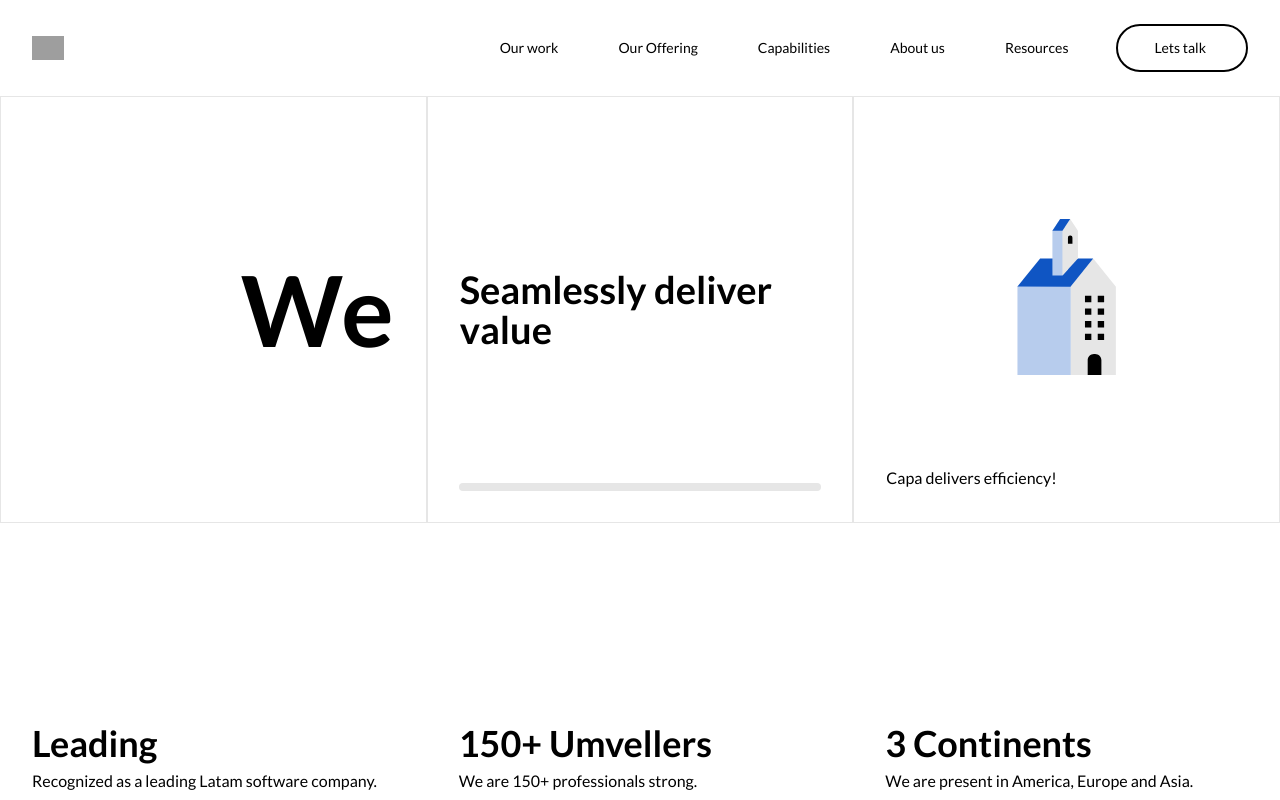
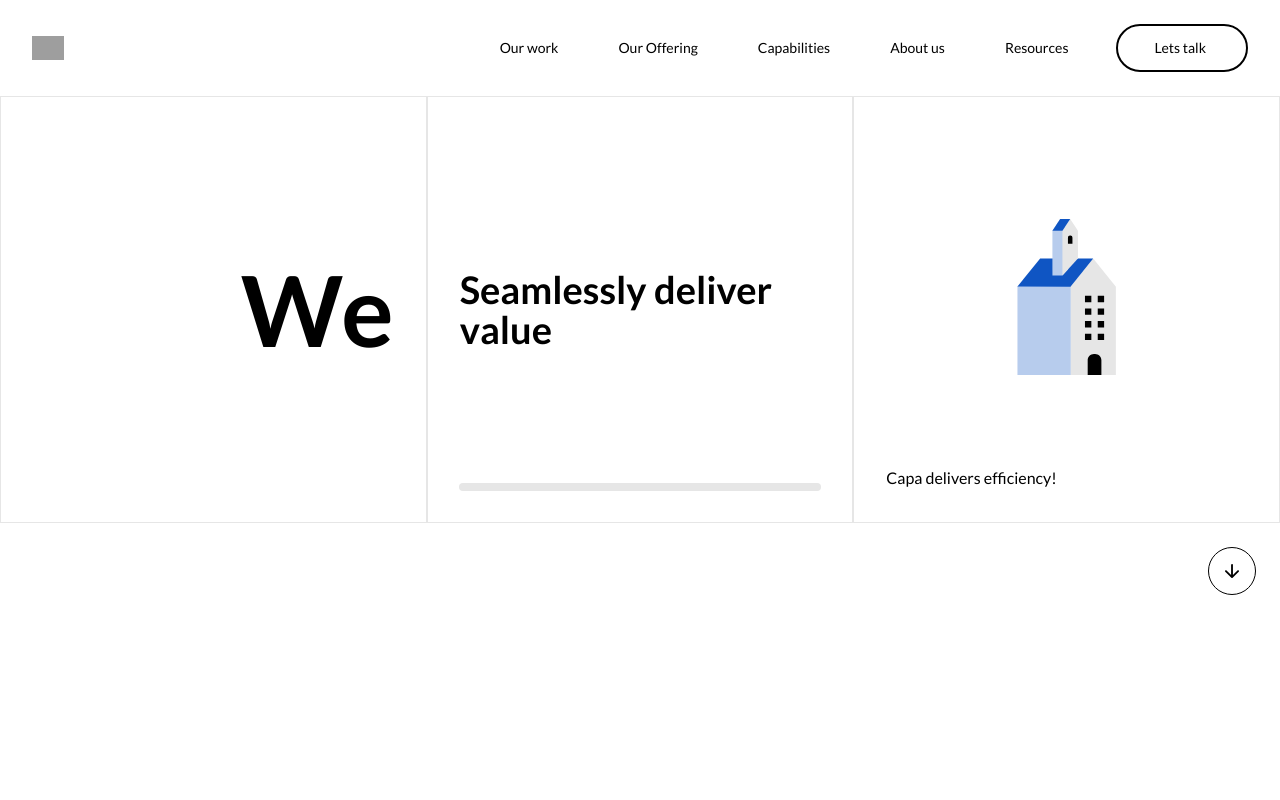
Before and after one commit to KvinZav/umvel-remote, a Next.js app: page / in a window 1280 px wide. Shown: the top 800 px of the page. Built offline with nearby package versions, Linux system fonts and the light colour scheme; grey boxes are pictures that could not be loaded.

Commit message:
feat: add button scroll on home page

```diff
--- a/pages/index.tsx
+++ b/pages/index.tsx
@@ -3,7 +3,7 @@ import useSWR from 'swr';
 import { get } from '@fetcher/get';
 import ScrollInteraction1 from '@modules/scrollInteractions/ScrollInteraction1';
 import { useAppState } from '@hooks/customHooks';
-import { useEffect } from 'react';
+import { useEffect, useRef } from 'react';
 import Hero from '@modules/hero';
 import FooterCta from '@modules/footer/FooterCta';
 import FooterMenu1 from '@modules/footer/footerMenu';
@@ -16,6 +16,7 @@ import { Clients } from '@modules/clients';
 import FooterTeam from '@modules/footer/FooterTeam';
 import { BlockNameEnum } from '@enums/BlockName';
 import { HomeDataInterface } from '@interfaces/home-data/home.interface';
+import { ButtonScroll } from '@elements/ButtonScroll';
 
 export default function Home() {
   const isBrowser = typeof window !== "undefined"
@@ -34,12 +35,17 @@ export default function Home() {
     return () => isBrowser && window.removeEventListener("scroll", onScroll);
   }, []);
 
+  const highlightsRef = useRef();
+
   return data && (
     <div>
       <Hero />
+      {<ButtonScroll elementTo={highlightsRef}/>}
       <MainMenuHighlights/>
       <ScrollInteraction1/>
-      <Highlights/>
+      <div ref={highlightsRef}>
+        <Highlights/>
+      </div>
       <ScrollInteraction2
         steps={data?.data?.attributes.body[4].step}
       />
```
